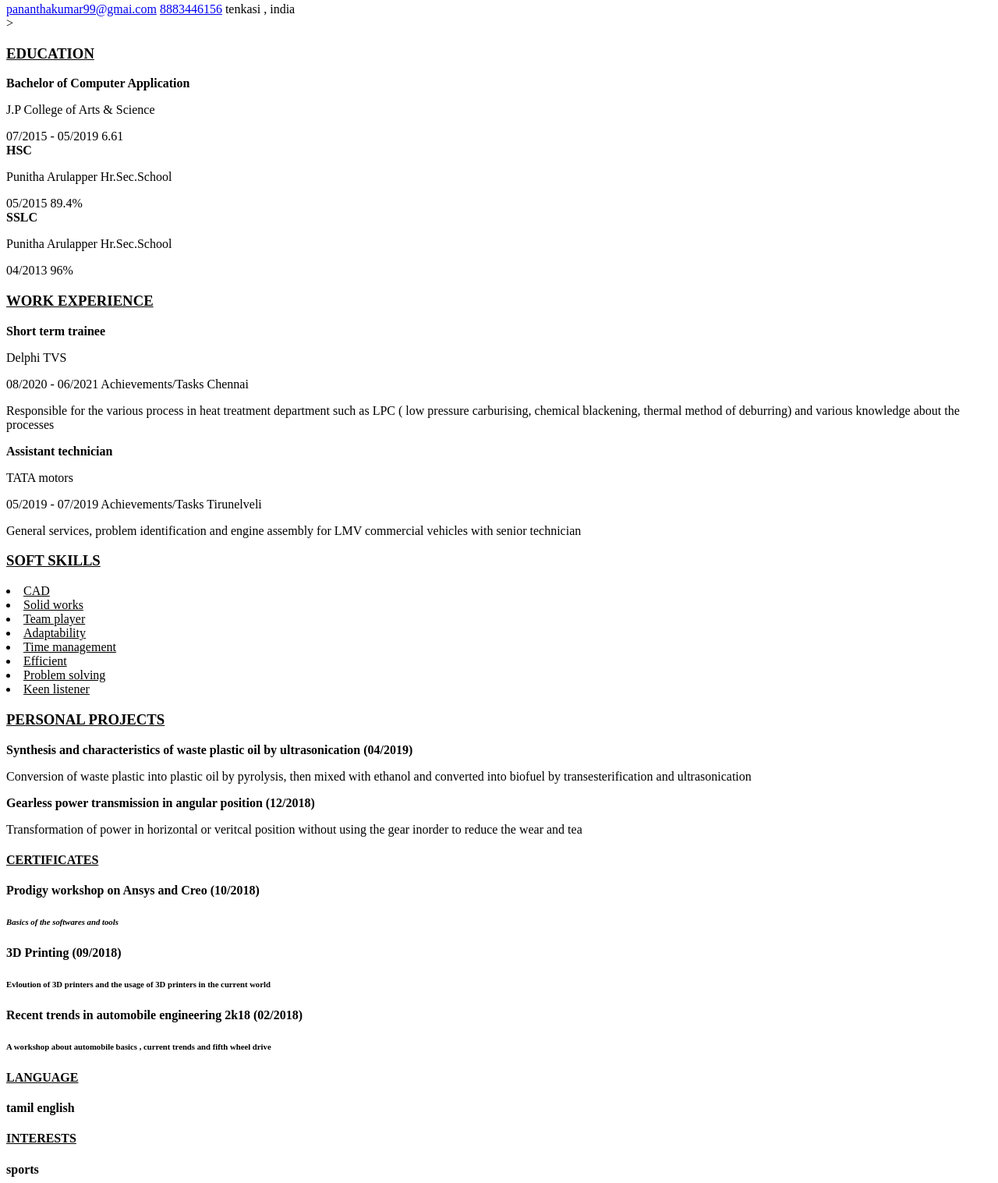
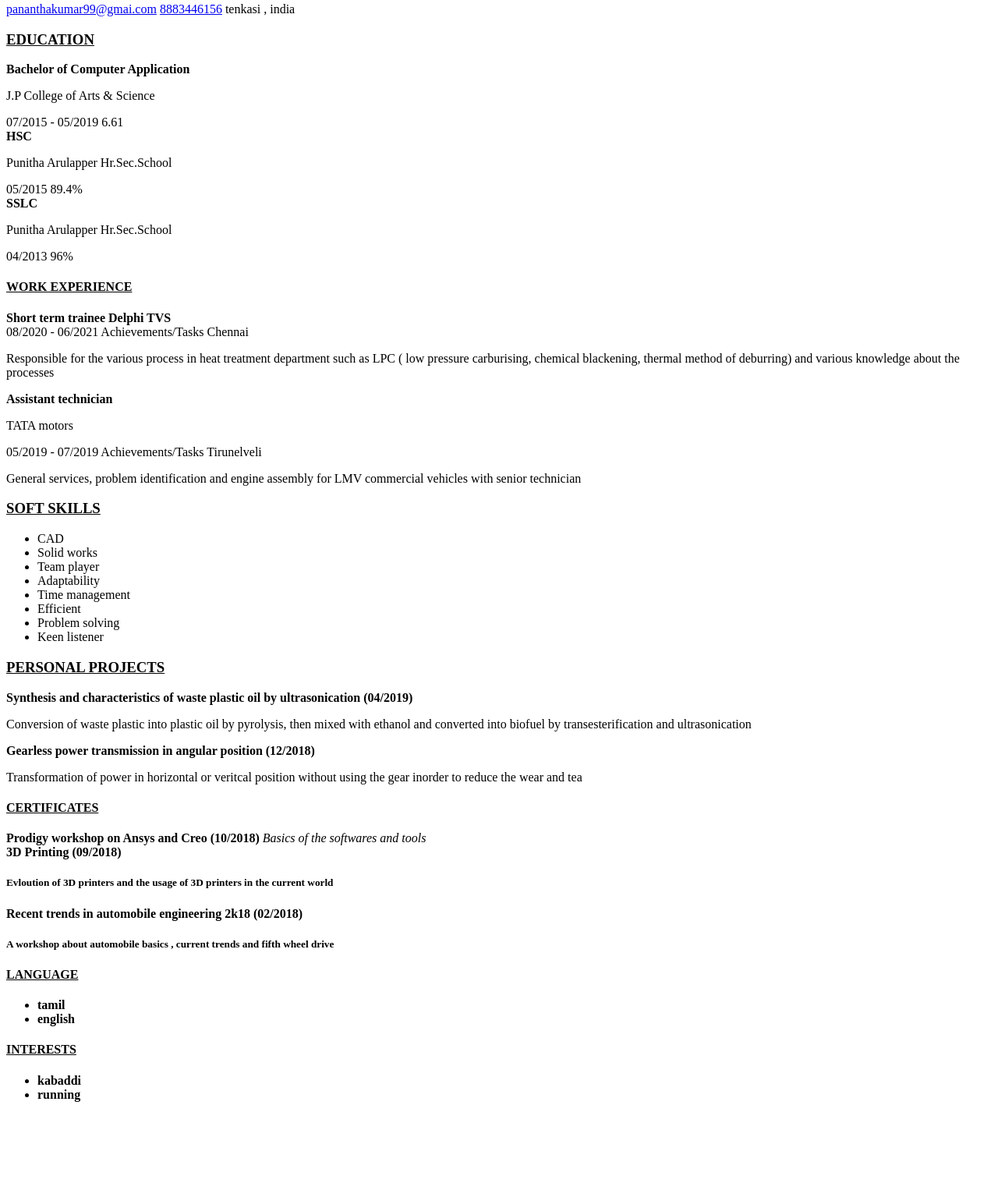
Before and after one commit to ananth5895/kumar, a website: page index.html in a window 1280 px wide. Shown: the part 192-1709 px from the top of the page at 78% size. After the commit the page ends 1621 px from the top, so only its background shows below. Drawn offline with Linux system fonts and the light colour scheme.

Commit message:
bio data

```diff
--- a/index.html
+++ b/index.html
@@ -5,7 +5,7 @@
     <meta charset="UTF-8">
     <meta http-equiv="X-UA-Compatible" content="IE=edge">
     <meta name="viewport" content="width=device-width, initial-scale=1.0">
-    <title>Document</title>
+    <title>Anantha Kumar Resume</title>
 </head>
 
 <body>
@@ -22,38 +22,28 @@
         <a href=tel:+91-8883446156>8883446156</a>
         <span>tenkasi , india</span>
     </div>
-
     <div class="main section">
-
         <div class="left col">
-            <div class="content sec">>
+            <div class="content sec">
                 <!--edication sec st-->
                 <div>
-                    <u>
-                        <h3>EDUCATION</h3>
-                    </u>
-
+                    <h3><u>EDUCATION</u></h3>
                 </div>
-
                 <div class="content sec type 1">
-                    <b>
-                        <p>Bachelor of Computer Application </p>
-                    </b>
+                    <b>Bachelor of Computer Application</b>
                     <p>J.P College of Arts & Science</p>
                     <div>
-
                         <span class="sub - highlight">07/2015 - 05/2019</span>
                         <span class="sub - highlight">6.61</span>
                     </div>
-
                 </div>
                 <div class="content sec type 2">
                     <b>HSC</b>
                     <p>Punitha Arulapper Hr.Sec.School</p>
-                    <dev>
+                    <div>
                         <span class="sub - highlight">05/2015</span>
                         <span class="sub - highlight">89.4%</span>
-                    </dev>
+                    </div>
                 </div>
                 <div class="content sec type 3">
                     <b>SSLC</b>
@@ -68,30 +58,23 @@
             <!--work experiece start-->
             <div class="content sec 1">
                 <div>
-                    <u>
-                        <h3>WORK EXPERIENCE</h3>
-                    </u>
+                    <h4><u>WORK EXPERIENCE</u></h4>
                 </div>
                 <div>
-                    <b>
-                        <P>Short term trainee</P>
-                    </b>
-                    <p>Delphi TVS</p>
+                    <b>Short term trainee</b>
+                    <b>Delphi TVS</b>
                     <div>
                         <span class="sub - highlight">08/2020 - 06/2021</span>
                         <span class="sub - highlight">Achievements/Tasks</span>
                         <span class="sub - highlight">Chennai</span>
                     </div>
-
                     <p>Responsible for the various process in heat treatment
                         department such as LPC ( low pressure carburising, chemical blackening, thermal method of
                         deburring)
                         and various knowledge about the processes</p>
                 </div>
                 <div>
-                    <b>
-                        <p>Assistant technician</p>
-                    </b>
+                    <b>Assistant technician</b>
                     <p>TATA motors</p>
                     <div>
                         <span class="sub - highlight">05/2019 - 07/2019</span>
@@ -103,21 +86,17 @@
                         technician</p>
                 </div>
             </div>
+            <!--work experience end-->
         </div>
-    </div>
-    <!--work experence end-->
+
         <!--right column st-->
         <div class="Right col">
             <div class="content real 1">
                 <!--soft skills st-->
                 <div>
-                <h3>
-                    <u>
-                        SOFT SKILLS
-                    </u>
-                </h3>
+                    <h3><u> SOFT SKILLS</u></h3>
                 </div>
-            <u>
+                <ul>
                     <li>CAD</li>
                     <li>Solid works</li>
                     <li>Team player</li>
@@ -126,88 +105,88 @@
                     <li>Efficient</li>
                     <li>Problem solving</li>
                     <li> Keen listener</li>
-            </u>
+                </ul>
             </div>
             <!--soft skills end-->
             <!--personal project st-->
             <div class="content real 2">
                 <div>
-                <u>
-                    <h3>PERSONAL PROJECTS</h3>
-                </u>
+                    <h3><u>PERSONAL PROJECTS</u></h3>
                 </div>
                 <div>
-                <b>
-                    <p>Synthesis and characteristics of waste plastic oil by
-                        ultrasonication (04/2019)</p>
-                </b>
+                    <p><b>Synthesis and characteristics of waste plastic oil by
+                            ultrasonication (04/2019)</b></p>
                     <p>Conversion of waste plastic into plastic oil by pyrolysis, then
                         mixed with ethanol and converted into biofuel by
                         transesterification and ultrasonication
                     </p>
                 </div>
                 <div>
-                <b>
-                    <p>Gearless power transmission in angular position
-                        (12/2018)
+
+                    <p><b>Gearless power transmission in angular position
+                            (12/2018)</b>
                     </p>
-                </b>
+
                     <p>Transformation of power in horizontal or veritcal position
                         without using the gear inorder to reduce the wear and tea</p>
                 </div>
             </div>
-    </div>
             <!--perosnsal projet end-->
             <div class="content sen real 3">
+                <!--certificates sec st-->
                 <div>
-            <u>
-                <h4>CERTIFICATES</h4>
-            </u>
-
+                    <h4><u>CERTIFICATES</u></h4>
                 </div>
                 <div>
                     <b>Prodigy workshop on Ansys and Creo (10/2018)</b>
-            <h6><i>Basics of the softwares and tools</i></h6>
+                    <i>Basics of the softwares and tools</i>
                 </div>
                 <div>
                     <b>3D Printing (09/2018)</b>
-            <h6>Evloution of 3D printers and the usage of 3D printers in the
+                    <h5>Evloution of 3D printers and the usage of 3D printers in the
                         current world
-            </h6>
+                    </h5>
                 </div>
                 <div>
                     <b>Recent trends in automobile engineering 2k18
                         (02/2018)
                     </b>
-            <h6>A workshop about automobile basics , current trends and fifth
+                    <h5>A workshop about automobile basics , current trends and fifth
                         wheel drive
-            </h6>
+                    </h5>
                 </div>
             </div>
+            <!--certificates sec end-->
+            <!--language sec open-->
             <div class="content sec 4">
                 <div>
-            <u>
-                <h4>LANGUAGE</h4>
-            </u>
+                    <h4><u>LANGUAGE</u></h4>
+                    <ul>
+                        <li>
                             <b>tamil</b>
+                        </li>
+                        <li>
                             <b>english</b>
+                        </li>
+                    </ul>
+                </div>
+            </div>
+            <!--language sec end-->
+            <!--interests-->
+            <div class="content sec 5">
+                <div>
+                    <h4><u>INTERESTS</u></h4>
+                </div>
+                <div>
+                    <ul>
+                        <li><b>kabaddi</b></li>
+                        <li><b>running</b></li>
+                    </ul>
+
 
                 </div>
             </div>
-
-    <div class="content sec 5">
-        <div>
-            <u>
-                <h4>INTERESTS</h4>
-            </u>
-        </div>
-        <div>
-            <b>sports</b>
-        </div>
-    </div>
-    </div>
-    </div>
-
+            <!--interests end-->
         </div>
     </div>
 </body>
```
Lines whose indentation alone changed are shown as unchanged.
